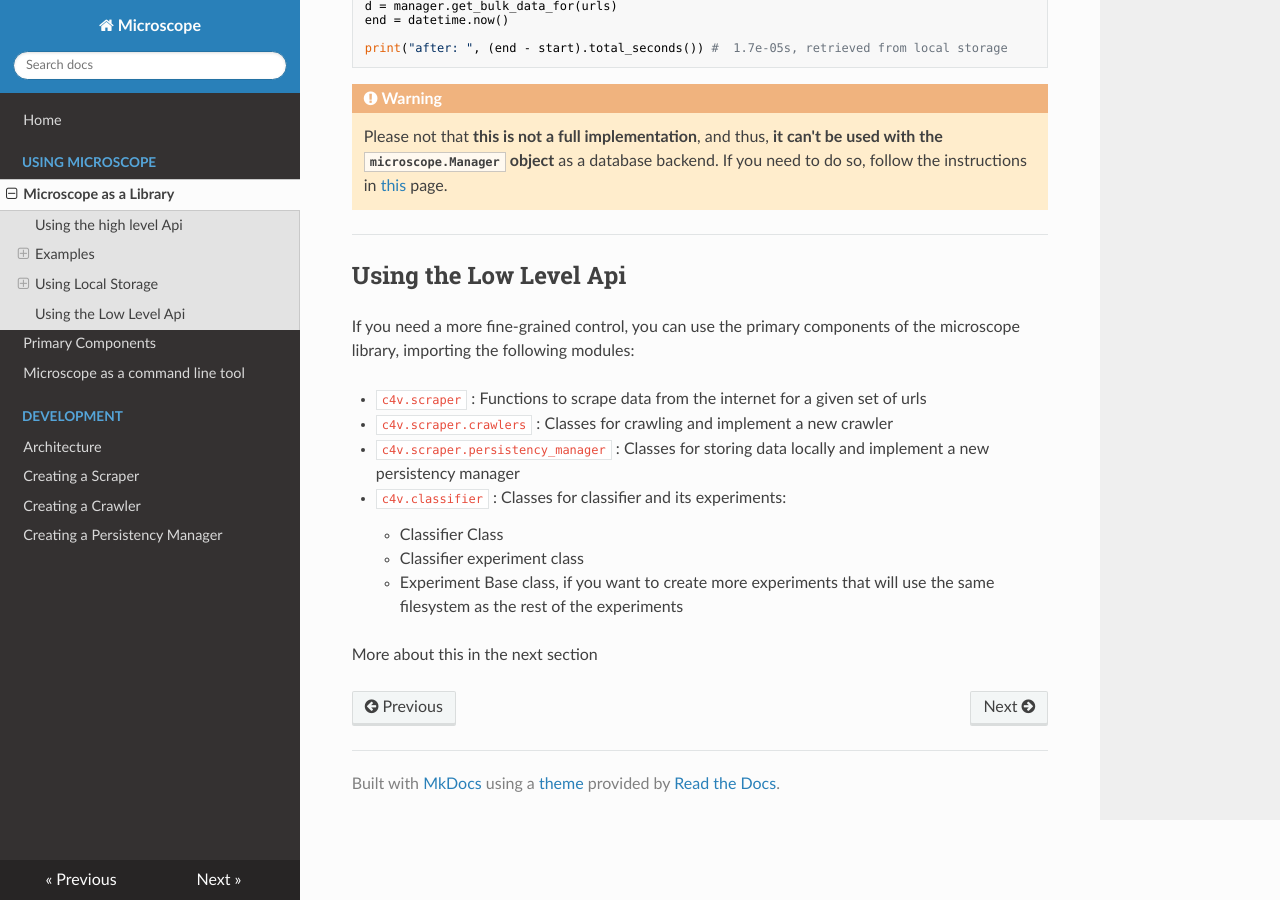
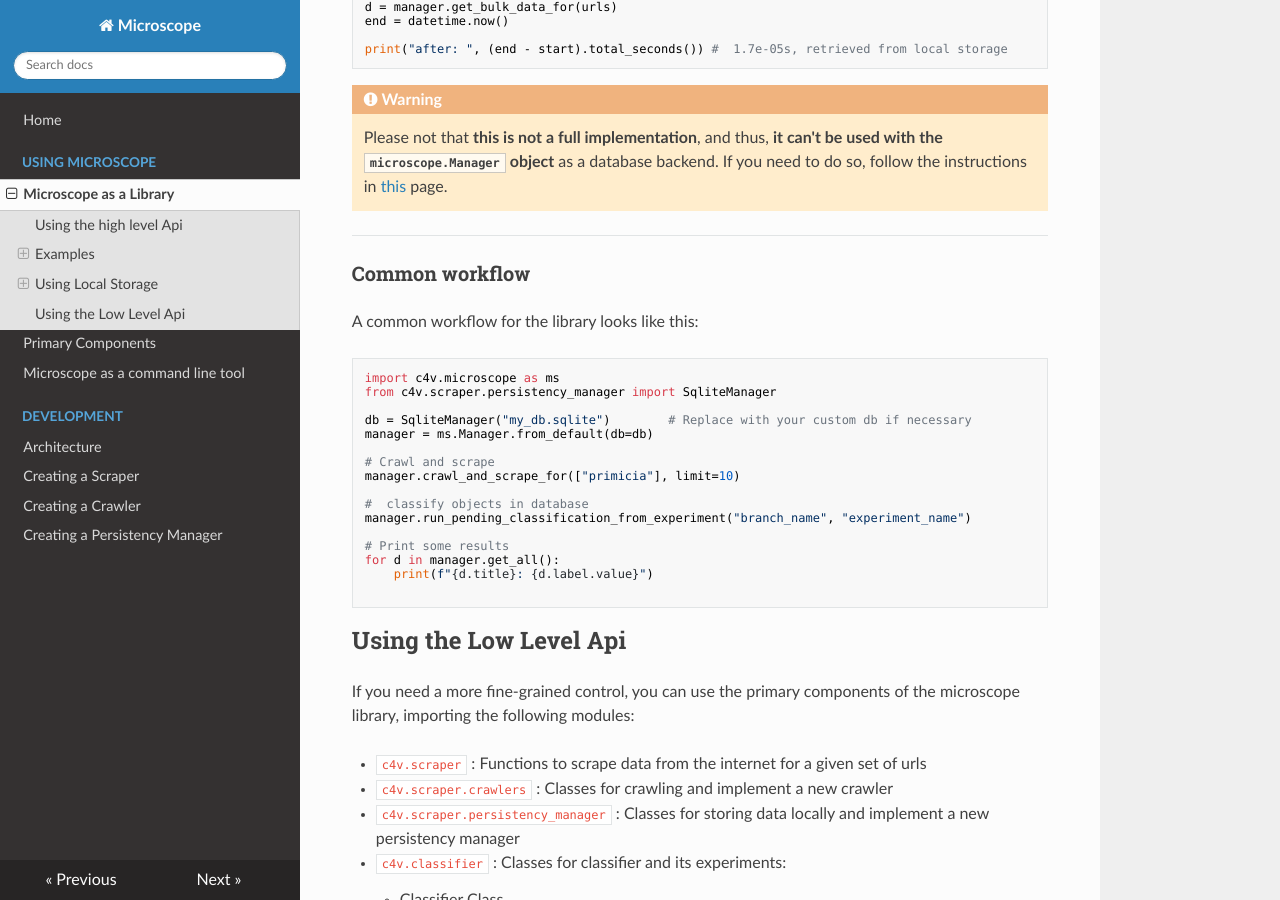
Before and after one commit to code-for-venezuela/c4v-py, an MkDocs documentation site: the page built from docs/docs/usage/microscope-as-a-library.md, in a window 1280 px wide and 900 px high, scrolled down 3613 px. Built offline with MkDocs 1.6.1, drawn with Linux system fonts in a browser that asks for light colours; nearby versions of some CDN libraries; some of the changed text lies outside the part shown.

Commit message:
some usability refactors

````diff
--- a/docs/docs/usage/microscope-as-a-library.md
+++ b/docs/docs/usage/microscope-as-a-library.md
@@ -22,7 +22,7 @@ print(len(d))  # a number <= 10
 ```
 
 !!! Note
-    You can find which crawler names are available for you to use using `manager.get_available_crawlers()`
+    You can find which crawler names are available for you to use using `ms.Manager.get_available_crawlers()`
 ---
 ## Examples
 The following are some examples for some common use cases
@@ -115,7 +115,7 @@ print("after: ", (end - start).total_seconds()) #  0.000406
 
 ### Retrieving data from a local db
 Once you have scraped & stored data using the local SQLite manager, you may want to retrieve for further processing.
-You can do so by using the `get_all` function that returns all stored ScrapedData instances:
+You can do so by using the `get_all` function that returns all stored `ScrapedData` instances:
 
 ```py
 import c4v.microscope as ms
@@ -194,6 +194,26 @@ print("after: ", (end - start).total_seconds()) #  1.7e-05s, retrieved from loca
 
 
 ---
+### Common workflow
+A common workflow for the library looks like this:
+```python
+import c4v.microscope as ms
+from c4v.scraper.persistency_manager import SqliteManager
+
+db = SqliteManager("my_db.sqlite")        # Replace with your custom db if necessary
+manager = ms.Manager.from_default(db=db)
+
+# Crawl and scrape
+manager.crawl_and_scrape_for(["primicia"], limit=10)
+
+#  classify objects in database
+manager.run_pending_classification_from_experiment("branch_name", "experiment_name")
+
+# Print some results
+for d in manager.get_all():
+    print(f"{d.title}: {d.label.value}")
+
+```
 ## Using the Low Level Api
 If you need a more fine-grained control, you can use the primary components of the microscope library, importing the following
 modules:
````
Also changed, not shown: 2 other files.
